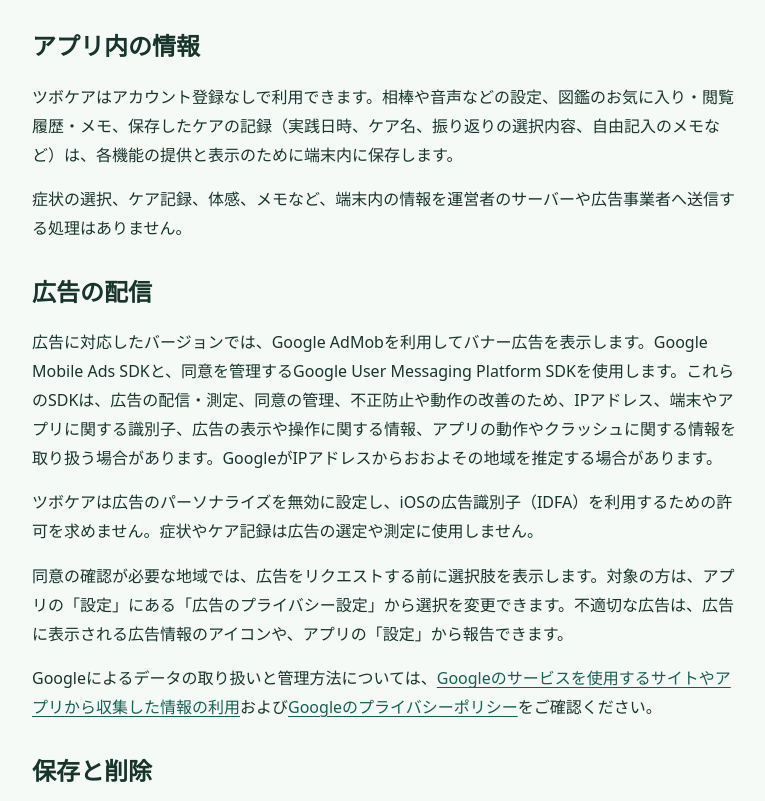
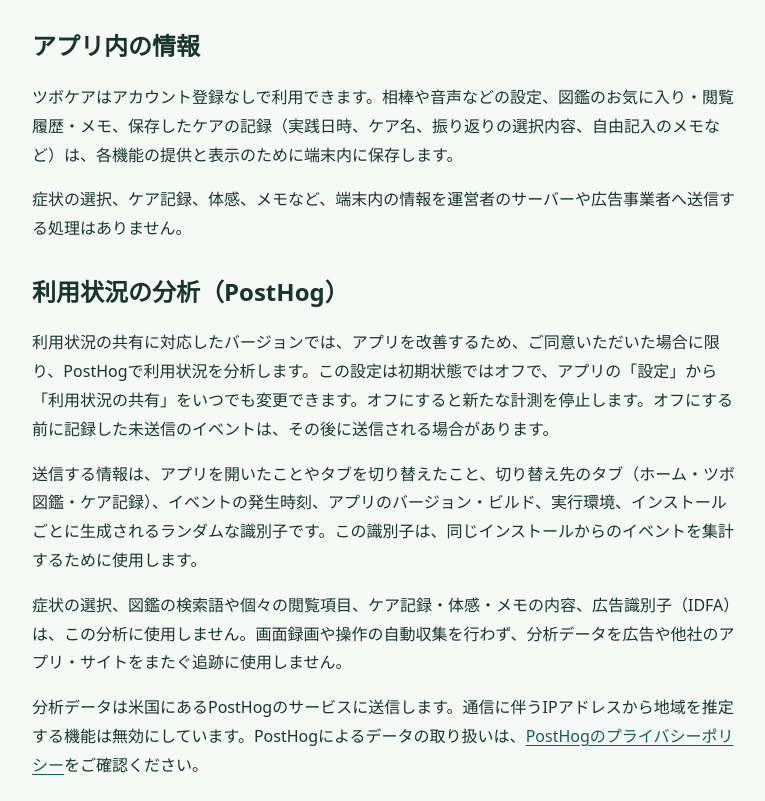
Before and after one commit to daidaidai-dev/daidaidai-dev.github.io, a plain HTML site: page tsubocare/privacy/index.html in a window 1280 px wide. Shown: the part 151-952 px from the top of the page, without its empty margins (256-1021 px from the left). Drawn offline with Linux system fonts and the light colour scheme.

Commit message:
Disclose opt-in PostHog analytics for TsuboCare

```diff
--- a/tsubocare/privacy/index.html
+++ b/tsubocare/privacy/index.html
@@ -20,6 +20,13 @@
     <h2>アプリ内の情報</h2>
     <p>ツボケアはアカウント登録なしで利用できます。相棒や音声などの設定、図鑑のお気に入り・閲覧履歴・メモ、保存したケアの記録（実践日時、ケア名、振り返りの選択内容、自由記入のメモなど）は、各機能の提供と表示のために端末内に保存します。</p>
     <p>症状の選択、ケア記録、体感、メモなど、端末内の情報を運営者のサーバーや広告事業者へ送信する処理はありません。</p>
+  </section>
+  <section id="usage-analytics">
+    <h2>利用状況の分析（PostHog）</h2>
+    <p>利用状況の共有に対応したバージョンでは、アプリを改善するため、ご同意いただいた場合に限り、PostHogで利用状況を分析します。この設定は初期状態ではオフで、アプリの「設定」から「利用状況の共有」をいつでも変更できます。オフにすると新たな計測を停止します。オフにする前に記録した未送信のイベントは、その後に送信される場合があります。</p>
+    <p>送信する情報は、アプリを開いたことやタブを切り替えたこと、切り替え先のタブ（ホーム・ツボ図鑑・ケア記録）、イベントの発生時刻、アプリのバージョン・ビルド、実行環境、インストールごとに生成されるランダムな識別子です。この識別子は、同じインストールからのイベントを集計するために使用します。</p>
+    <p>症状の選択、図鑑の検索語や個々の閲覧項目、ケア記録・体感・メモの内容、広告識別子（IDFA）は、この分析に使用しません。画面録画や操作の自動収集を行わず、分析データを広告や他社のアプリ・サイトをまたぐ追跡に使用しません。</p>
+    <p>分析データは米国にあるPostHogのサービスに送信します。通信に伴うIPアドレスから地域を推定する機能は無効にしています。PostHogによるデータの取り扱いは、<a href="https://posthog.com/privacy">PostHogのプライバシーポリシー</a>をご確認ください。</p>
   </section>
   <section>
     <h2>広告の配信</h2>
```
